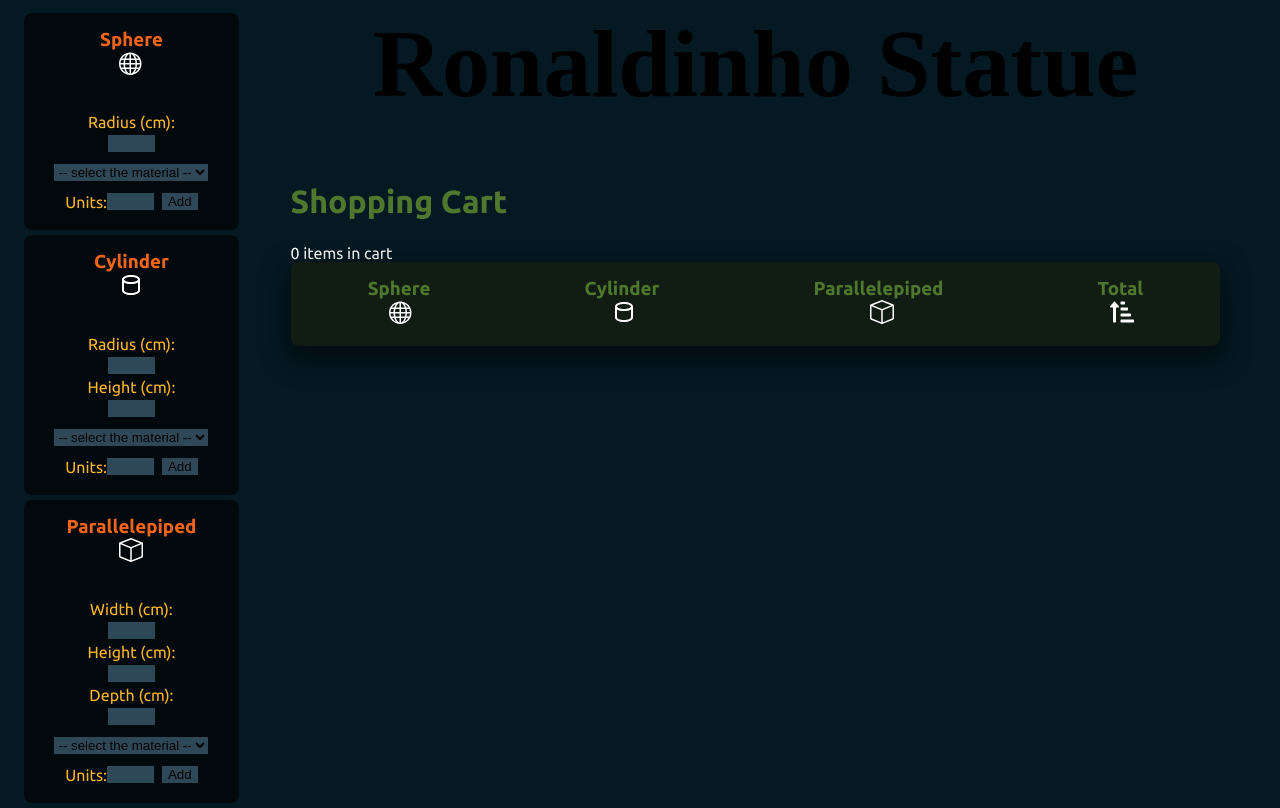
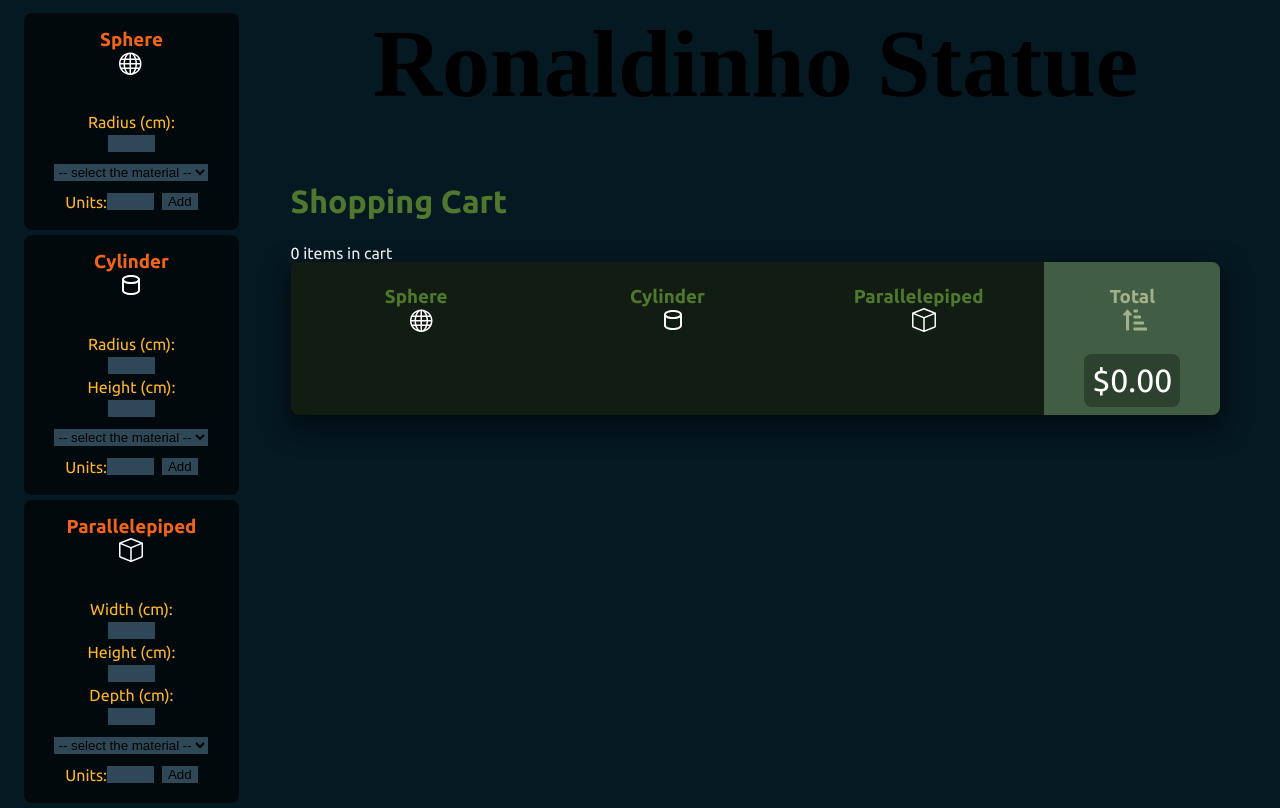
Before and after one commit to lavarinimoreira/ronaldinho-statue, a React (Create React App) app: page / in a window 1280 px wide. Built offline with nearby package versions, Linux system fonts and the light colour scheme; a web font is replaced by a local one.

Commit message:
updating total

```diff
--- a/src/App.tsx
+++ b/src/App.tsx
@@ -1,4 +1,4 @@
-import React, { useState } from 'react';
+import React, { useEffect, useState } from 'react';
 import SphereForm from './components/SphereForm';
 import CylinderForm from './components/CylinderForm';
 import ParallelepipedForm from './components/ParallelepipedForm';
@@ -17,7 +17,9 @@
 import Item from './components/Item';
 
 function App() {
-    /** Sphere Settings------------------------------------------ */
+    const [total, setTotal] = useState(0);
+
+    /** Sphere Settings---------------------------------------------------------- */
     const [sphere, setSphere] = useState<TSphere>({
         radius: '',
         material: '',
@@ -57,7 +59,7 @@
         setSpheres(spheres.filter((sphere) => sphere.id !== id));
     };
 
-    /** Cylinder Settings--------------------------------------- */
+    /** Cylinder Settings--------------------------------------------------------- */
     const [cylinder, setCylinder] = useState<TCylinder>({
         radius: '',
         height: '',
@@ -89,8 +91,6 @@
         cylinder.total = totalValue(cylinder.material, cylinder.weight);
         cylinder.id = uuidv4();
 
-        console.log(cylinder);
-
         setCylinders([...cylinders, cylinder]);
         setCylinder({
             radius: '',
@@ -107,7 +107,7 @@
         setCylinders(cylinders.filter((cylinder) => cylinder.id !== id));
     };
 
-    /** Parallelepiped Settings--------------------------------- */
+    /** Parallelepiped Settings------------------------------------------------- */
     const [parallelepiped, setParallelepiped] = useState<TParallelepiped>({
         height: '',
         width: '',
@@ -147,8 +147,6 @@
         );
         parallelepiped.id = uuidv4();
 
-        console.log(parallelepiped);
-
         setParallelepipeds([...parallelepipeds, parallelepiped]);
         setParallelepiped({
             height: '',
@@ -167,6 +165,24 @@
             parallelepipeds.filter((parallelepiped) => parallelepiped.id !== id)
         );
     };
+
+    /** UseEffect ----------------------------------------------------------- */
+
+    useEffect(() => {
+        const totalSpheres = spheres.reduce((result, currentSphere) => {
+            return result + currentSphere.total;
+        }, 0);
+        const totalCylinders = cylinders.reduce((result, currentCylinder) => {
+            return result + currentCylinder.total;
+        }, 0);
+        const totalParallelepipeds = parallelepipeds.reduce(
+            (result, currentParallelepipeds) => {
+                return result + currentParallelepipeds.total;
+            },
+            0
+        );
+        setTotal(totalSpheres + totalCylinders + totalParallelepipeds);
+    }, [spheres, cylinders, parallelepipeds]);
 
     return (
         <div className="App">
@@ -192,7 +208,7 @@
                 <h2 className="sc">Shopping Cart</h2>
                 <span>0 items in cart</span>
                 <div className="shopping-cart">
-                    <div>
+                    <div className="objects-cart">
                         <h3>Sphere</h3>
                         <h2>
                             <ImSphere />
@@ -210,7 +226,7 @@
                         ))}
                     </div>
                     {/* <div className="line"></div> */}
-                    <div>
+                    <div className="objects-cart">
                         <h3>Cylinder</h3>
                         <h2>
                             <BiCylinder />
@@ -228,7 +244,7 @@
                         ))}
                     </div>
                     {/* <div className="line"></div> */}
-                    <div>
+                    <div className="objects-cart">
                         <h3>Parallelepiped</h3>
                         <h2>
                             <BsBox />
@@ -246,11 +262,14 @@
                         ))}
                     </div>
                     {/* <div className="line"></div> */}
-                    <div>
+                    <div className="object-total">
                         <h3>Total</h3>
                         <h2>
                             <FaSortAmountUpAlt />
                         </h2>
+                        <div className="total">
+                            ${(Math.round(total * 100) / 100).toFixed(2)}
+                        </div>
                     </div>
                 </div>
             </div>
--- a/src/components/List.css
+++ b/src/components/List.css
@@ -1,5 +1,5 @@
 .list {
-    background-color: rgba(0, 0, 0, 0.7);
+    background-color: rgba(0, 0, 0, 0.3);
     border-radius: 8px;
     display: flex;
     flex-direction: column;
@@ -13,6 +13,7 @@
     padding: 0;
     text-align: center;
     list-style-type: none;
+
     padding: 8px 80px 0px 80px;
 }
 
--- a/src/index.css
+++ b/src/index.css
@@ -50,7 +50,12 @@
   justify-content: space-around;
   text-align: center;
   box-shadow: 0px 10px 25px 5px rgba(0, 0, 0, 0.5);
-  padding: 0 0 16px 0;
+  /* padding: 0 16px 16px 16px; */
+}
+
+.shopping-cart .objects-cart {
+  width: 100%;
+  margin: 8px;
 }
 
 .shopping-cart h2 {
@@ -84,3 +89,27 @@
   background-color: #a3b18a;
   align-self: center;
 }
+
+.total {
+  background-color: rgba(0, 0, 0, 0.3);
+  border-radius: 8px;
+  color: white;
+  font-size: 32px;
+  margin: 16px 0 0 0;
+  padding: 8px;
+}
+
+div .shopping-cart .object-total {
+  /* background-color: #a3b18a; */
+  background-color: #415d43;
+  padding: 8px 40px 8px 40px;
+  border-radius: 0 8px 8px 0;
+}
+
+.object-total h3 {
+  color: #a3b18a;
+}
+
+.object-total h2 {
+  color: #a3b18a;
+}
```
Also changed, not shown: src/components/common/utils/functions.ts (line endings or trailing spaces).
